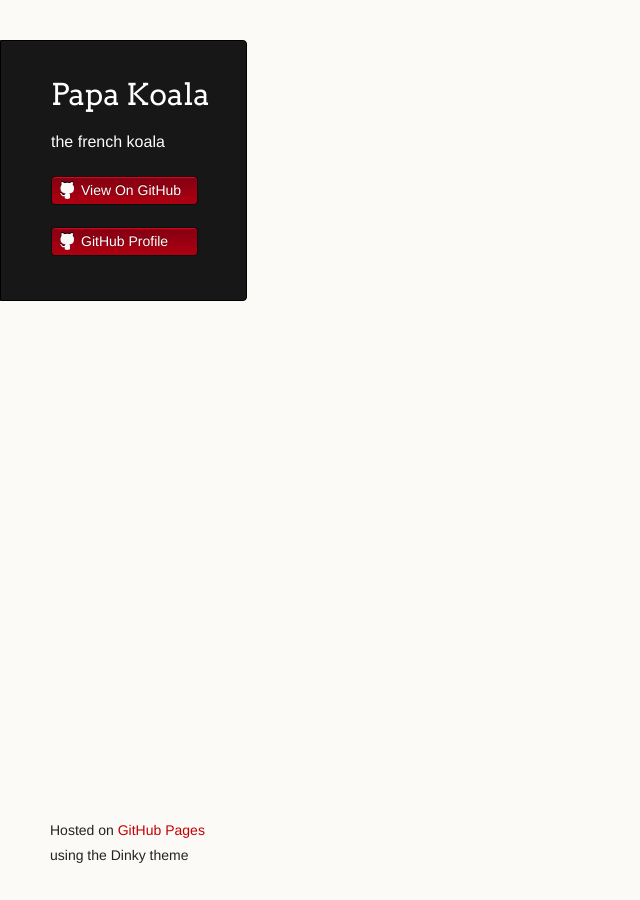
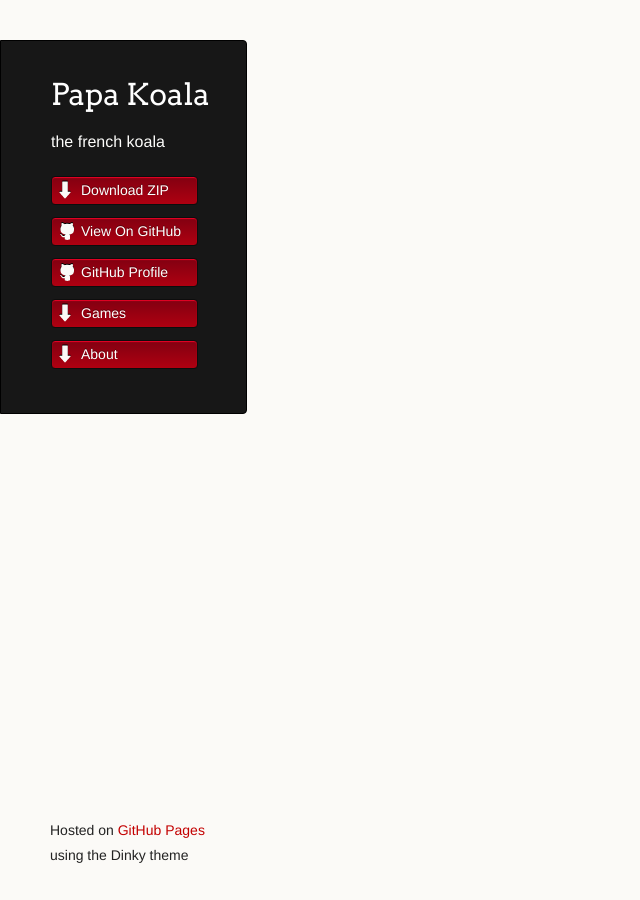
Before and after one commit to papa-koala/papa-koala.github.io, a Jekyll site: the page built from index.md, in a window 1280 px wide. Shown: the whole page, without its empty margins (0-640 px from the left). Built offline with Jekyll 4.4.1, drawn with Linux system fonts in a browser that asks for light colours.

Commit message:
Update default.html

```diff
--- a/_layouts/default.html
+++ b/_layouts/default.html
@@ -20,22 +20,12 @@
         <p class="header">{{ site.description | default: site.github.project_tagline }}</p>
 
         <ul>
-          {% if site.show_downloads %}
-            <li class="download"><a class="buttons" href="{{ site.github.zip_url }}">Download ZIP</a></li>
-            <li class="download"><a class="buttons" href="{{ site.github.tar_url }}">Download TAR</a></li>
-          {% endif %}
+          <li class="download"><a class="buttons" href="{{ site.github.zip_url }}">Download ZIP</a></li>
           <li><a class="buttons github" href="{{ site.github.repository_url }}">View On GitHub</a></li>
+          <li><a class="buttons github" href="{{ site.github.owner_url }}">GitHub Profile</a></li>
+          <li><a class="buttons" href="{{ site.github.owner_url }}">Games</a></li>
+          <li><a class="buttons" href="{{ site.github.owner_url }}">About</a></li>
         </ul>
-
-        {% if site.github.is_project_page %}
-          <p class="header">This project is maintained by <a class="header name" href="{{ site.github.owner_url }}">{{ site.github.owner_name }}</a></p>
-        {% endif %}
-
-        {% if site.github.is_user_page %}
-          <ul>
-            <li><a class="buttons github" href="{{ site.github.owner_url }}">GitHub Profile</a></li>
-          </ul>
-        {% endif %}
       </header>
 
       <section>
```
